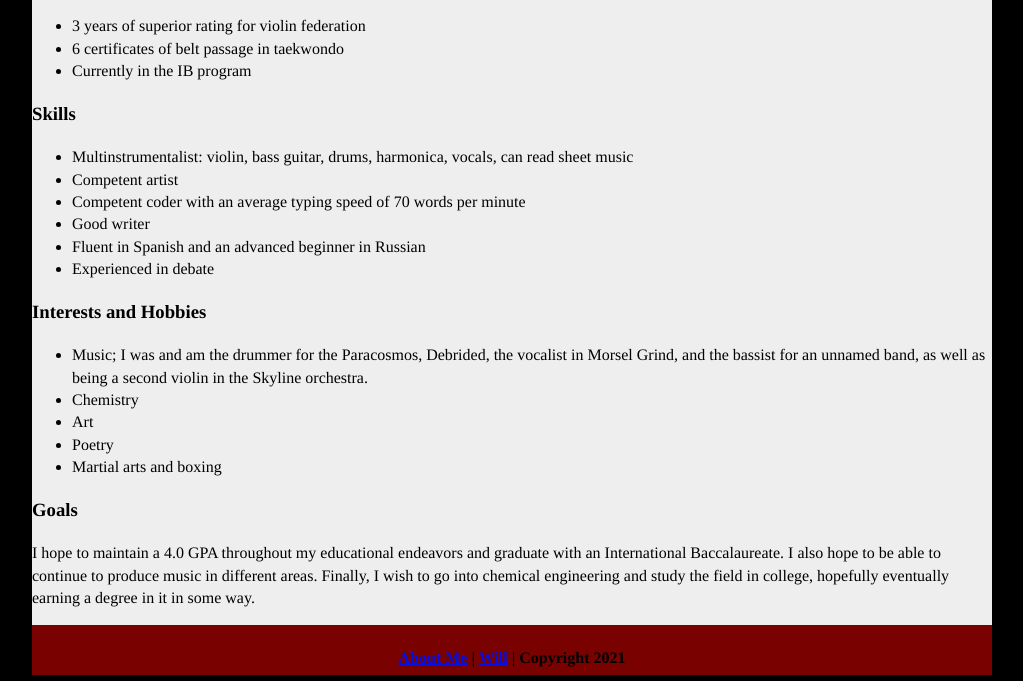
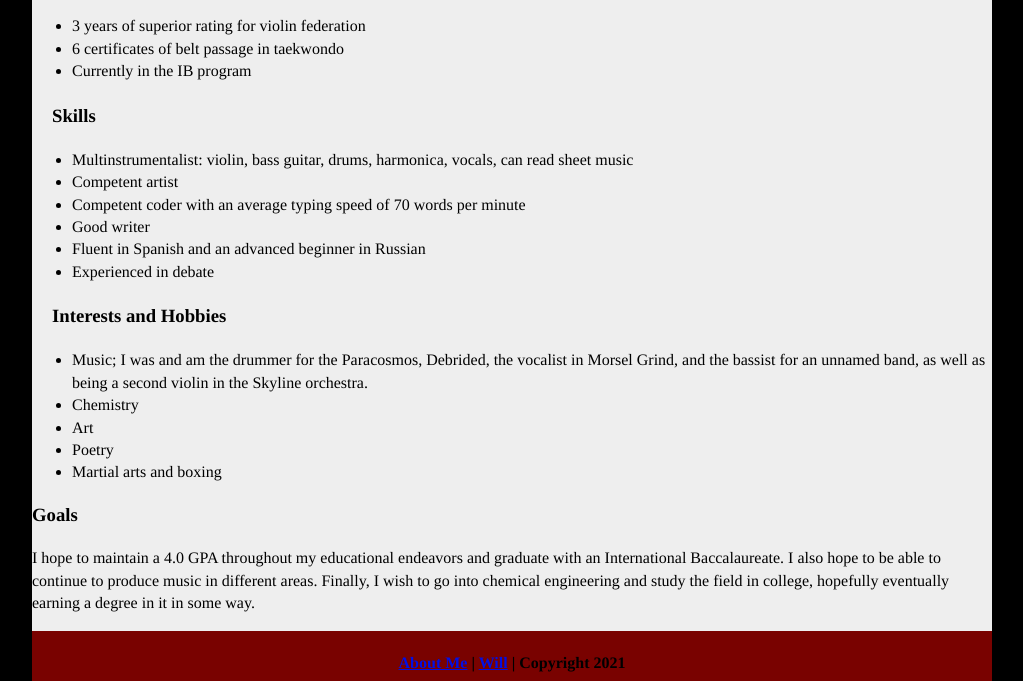
Before and after one commit to WilliamJPetersen/ecsportfolio2025b3, a plain HTML site: page aboutme.html in a window 1280 px wide. Shown: the part 243-924 px from the top of the page, without its empty margins (128-1151 px from the left). Drawn offline with Linux system fonts and the light colour scheme.

Commit message:
Update aboutme.html

```diff
--- a/aboutme.html
+++ b/aboutme.html
@@ -23,7 +23,7 @@
 	    <li>Currently in the IB program</li>
 
 </ul>
-	  <h3 class=".needmargin">Skills</h3>
+	  <h3 class="needmargin">Skills</h3>
 	  <ul>
 		  <li>Multinstrumentalist: violin, bass guitar, drums, harmonica, vocals, can read sheet music</li>
 		  <li>Competent artist</li>
@@ -32,7 +32,7 @@
 		  <li>Fluent in Spanish and an advanced beginner in Russian</li>
 		  <li>Experienced in debate</li>
 	  </ul>
-	  <h3 class=".needmargin">Interests and Hobbies</h3>
+	  <h3 class="needmargin">Interests and Hobbies</h3>
 	  <ul>
 		  <li>Music; I was and am the drummer for the Paracosmos, Debrided, the vocalist in Morsel Grind, and the bassist for an unnamed band, as well as being a second violin in the Skyline orchestra.</li>
 		  <li>Chemistry</li>
```
